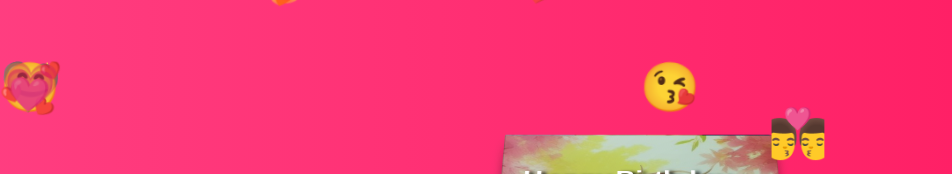
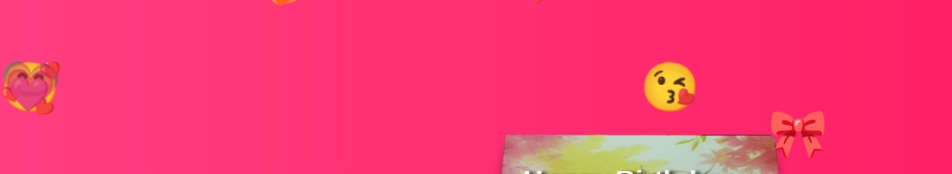
Before and after one commit to unfhubro/madebyunff, a plain HTML site: page book.html in a window 1280 px wide. Shown: the top 174 px of the page, without its empty margins (0-952 px from the left). Drawn offline with Linux system fonts and the light colour scheme.

Commit message:
Update book.html

```diff
--- a/book.html
+++ b/book.html
@@ -468,7 +468,7 @@ Happy Birthday, my love! 🎂🎁❤️ I love you more than words can ever expr
 <div class="emoji">🫶🏻</div>
 <div class="emoji">❤️</div>
 <div class="emoji">😘</div>
-<div class="emoji">👨‍❤️‍💋‍👨</div>
+<div class="emoji">🎀</div>
 <div class="emoji">💓</div>
 <div class="emoji">❣️</div>
 <div class="emoji">💘</div>
```
